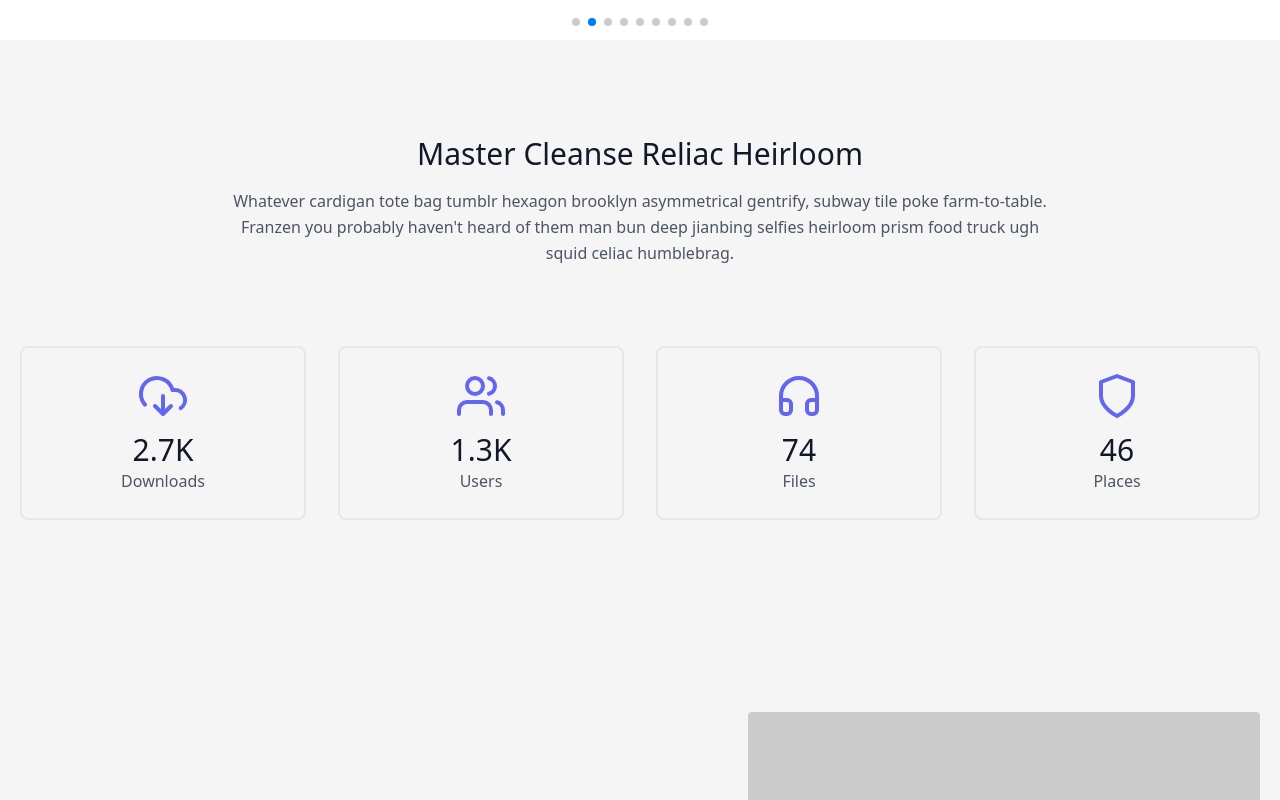
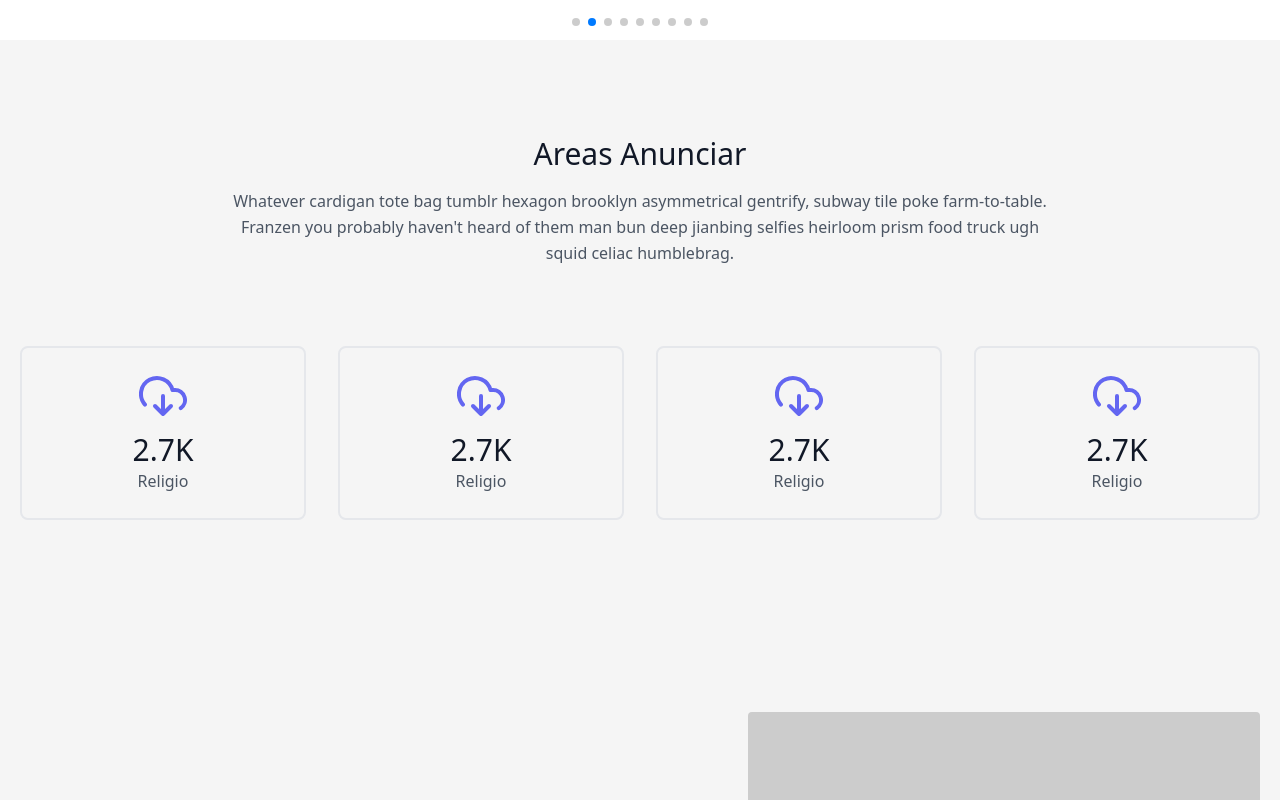
Before and after one commit to ignaluna/anunciar, a Next.js app: page / in a window 1280 px wide. Shown: the part 760-1560 px from the top of the page. Built offline with nearby package versions, Linux system fonts and the light colour scheme.

Commit message:
Estadisticas Animadas

```diff
--- a/src/components/Navbar.jsx
+++ b/src/components/Navbar.jsx
@@ -20,16 +20,16 @@ const Navbar = () => {
   return (
     <nav
       className={`navbar flex items-center justify-between px-12 fixed top-0 left-0 w-full z-10 bg-white shadow
-      transition-all ${
+      transition-all duration-300 ${
         scrolled ? "h-12" : "h-[20vh]"
       }`}
     >
-      <div className={`logo transition-all duration-700  ${scrolled ? "scale-100" : ""}`} id="logo">
+      <div className={`logo transition-all duration-700  ${scrolled ? "scale-100" : "scale-150"}`} id="logo">
         <Image
           src="https://res.cloudinary.com/dvh8hozns/image/upload/v1688157403/Anunciar/qpi5qareodaxmmehor3u.png"
           alt="Logo"
-          height={scrolled ? 100 : 150} // Cambia el tamaño de acuerdo con el estado de "scrolled"
-          width={scrolled ? 100 : 150}  // Cambia el tamaño de acuerdo con el estado de "scrolled"
+          height={100} // Cambia el tamaño de acuerdo con el estado de "scrolled"
+          width={100}  // Cambia el tamaño de acuerdo con el estado de "scrolled"
         />
       </div>
     </nav>
--- a/src/components/Statics.jsx
+++ b/src/components/Statics.jsx
@@ -1,58 +1,84 @@
-import React from 'react'
+"use client"
+import { useState } from "react";
 
 const Statics = () => {
+  const [hoverStates, setHoverStates] = useState([false, false, false, false]);
+
+  const handleMouseEnter = (index) => {
+    setHoverStates((prevStates) => {
+      const newStates = [...prevStates];
+      newStates[index] = true;
+      return newStates;
+    });
+  };
+
+  const handleMouseLeave = (index) => {
+    setHoverStates((prevStates) => {
+      const newStates = [...prevStates];
+      newStates[index] = false;
+      return newStates;
+    });
+  };
+
   return (
-    <section class="text-gray-600 body-font">
-      <div class="container px-5 py-24 mx-auto">
-        <div class="flex flex-col text-center w-full mb-20">
-          <h1 class="sm:text-3xl text-2xl font-medium title-font mb-4 text-gray-900">Master Cleanse Reliac Heirloom</h1>
-          <p class="lg:w-2/3 mx-auto leading-relaxed text-base">Whatever cardigan tote bag tumblr hexagon brooklyn asymmetrical gentrify, subway tile poke farm-to-table. Franzen you probably haven't heard of them man bun deep jianbing selfies heirloom prism food truck ugh squid celiac humblebrag.</p>
+    <section className="text-gray-600 body-font">
+      <div className="container px-5 py-24 mx-auto">
+        <div className="flex flex-col text-center w-full mb-20">
+          <h1 className="sm:text-3xl text-2xl font-medium title-font mb-4 text-gray-900">
+            Areas Anunciar
+          </h1>
+          <p className="lg:w-2/3 mx-auto leading-relaxed text-base">
+            Whatever cardigan tote bag tumblr hexagon brooklyn asymmetrical gentrify, subway
+            tile poke farm-to-table. Franzen you probably haven't heard of them man bun
+            deep jianbing selfies heirloom prism food truck ugh squid celiac humblebrag.
+          </p>
         </div>
-        <div class="flex flex-wrap -m-4 text-center">
-          <div class="p-4 md:w-1/4 sm:w-1/2 w-full">
-            <div class="border-2 border-gray-200 px-4 py-6 rounded-lg">
-              <svg fill="none" stroke="currentColor" stroke-linecap="round" stroke-linejoin="round" stroke-width="2" class="text-indigo-500 w-12 h-12 mb-3 inline-block" viewBox="0 0 24 24">
-                <path d="M8 17l4 4 4-4m-4-5v9"></path>
-                <path d="M20.88 18.09A5 5 0 0018 9h-1.26A8 8 0 103 16.29"></path>
-              </svg>
-              <h2 class="title-font font-medium text-3xl text-gray-900">2.7K</h2>
-              <p class="leading-relaxed">Downloads</p>
+        <div className="flex flex-wrap -m-4 text-center">
+          {hoverStates.map((isHovered, index) => (
+            <div
+              key={index}
+              className="p-4 md:w-1/4 sm:w-1/2 w-full"
+              onMouseEnter={() => handleMouseEnter(index)}
+              onMouseLeave={() => handleMouseLeave(index)}
+            >
+              <div
+                className={`border-2 border-gray-200 px-4 py-6 rounded-lg`}
+              >
+                <svg
+                  fill="none"
+                  className={`text-indigo-500 w-12 h-12 mb-3 inline-block ${
+                    isHovered ? "transform -translate-y-2 transition-transform duration-300" : "transform transition-transform duration-300"
+                  }`}
+                  stroke="currentColor"
+                  strokeLinecap="round"
+                  strokeLinejoin="round"
+                  strokeWidth="2"
+                  viewBox="0 0 24 24"
+                >
+                  <path d="M8 17l4 4 4-4m-4-5v9"></path>
+                  <path d="M20.88 18.09A5 5 0 0018 9h-1.26A8 8 0 103 16.29"></path>
+                </svg>
+                <h2
+                  className={`title-font font-medium text-3xl text-gray-900 ${
+                    isHovered ? "transform scale-150 transition-transform duration-300" : "transform transition-transform duration-300"
+                  }`}
+                >
+                  2.7K
+                </h2>
+                <p
+                  className={`leading-relaxed ${
+                    isHovered ? "transform translate-y-2 transition-transform duration-300" : "transform transition-transform duration-300"
+                  }`}
+                >
+                  Religio
+                </p>
+              </div>
             </div>
-          </div>
-          <div class="p-4 md:w-1/4 sm:w-1/2 w-full">
-            <div class="border-2 border-gray-200 px-4 py-6 rounded-lg">
-              <svg fill="none" stroke="currentColor" stroke-linecap="round" stroke-linejoin="round" stroke-width="2" class="text-indigo-500 w-12 h-12 mb-3 inline-block" viewBox="0 0 24 24">
-                <path d="M17 21v-2a4 4 0 00-4-4H5a4 4 0 00-4 4v2"></path>
-                <circle cx="9" cy="7" r="4"></circle>
-                <path d="M23 21v-2a4 4 0 00-3-3.87m-4-12a4 4 0 010 7.75"></path>
-              </svg>
-              <h2 class="title-font font-medium text-3xl text-gray-900">1.3K</h2>
-              <p class="leading-relaxed">Users</p>
-            </div>
-          </div>
-          <div class="p-4 md:w-1/4 sm:w-1/2 w-full">
-            <div class="border-2 border-gray-200 px-4 py-6 rounded-lg">
-              <svg fill="none" stroke="currentColor" stroke-linecap="round" stroke-linejoin="round" stroke-width="2" class="text-indigo-500 w-12 h-12 mb-3 inline-block" viewBox="0 0 24 24">
-                <path d="M3 18v-6a9 9 0 0118 0v6"></path>
-                <path d="M21 19a2 2 0 01-2 2h-1a2 2 0 01-2-2v-3a2 2 0 012-2h3zM3 19a2 2 0 002 2h1a2 2 0 002-2v-3a2 2 0 00-2-2H3z"></path>
-              </svg>
-              <h2 class="title-font font-medium text-3xl text-gray-900">74</h2>
-              <p class="leading-relaxed">Files</p>
-            </div>
-          </div>
-          <div class="p-4 md:w-1/4 sm:w-1/2 w-full">
-            <div class="border-2 border-gray-200 px-4 py-6 rounded-lg">
-              <svg fill="none" stroke="currentColor" stroke-linecap="round" stroke-linejoin="round" stroke-width="2" class="text-indigo-500 w-12 h-12 mb-3 inline-block" viewBox="0 0 24 24">
-                <path d="M12 22s8-4 8-10V5l-8-3-8 3v7c0 6 8 10 8 10z"></path>
-              </svg>
-              <h2 class="title-font font-medium text-3xl text-gray-900">46</h2>
-              <p class="leading-relaxed">Places</p>
-            </div>
-          </div>
+          ))}
         </div>
       </div>
     </section>
-  )
-}
+  );
+};
 
-export default Statics
+export default Statics;
```
